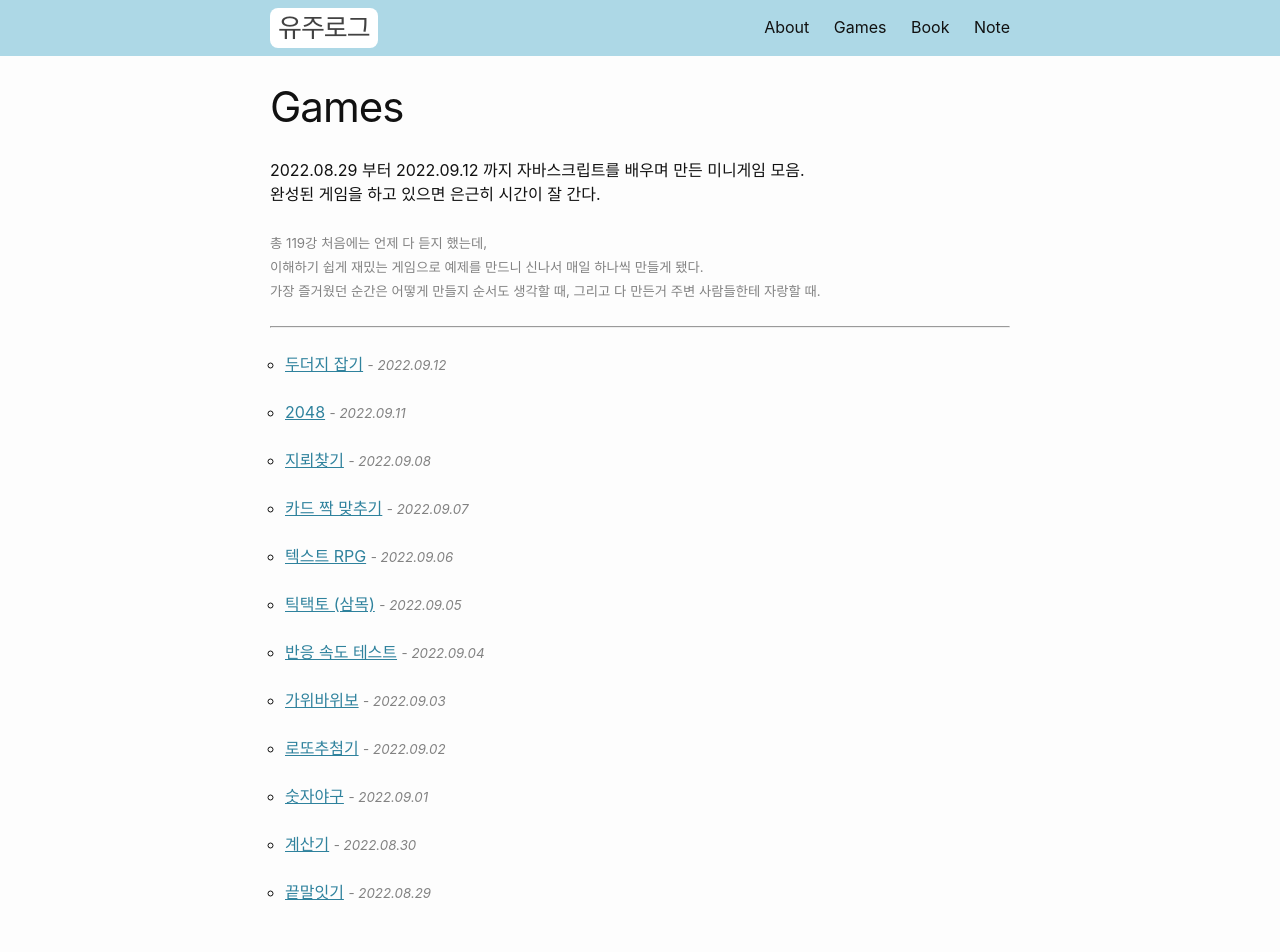
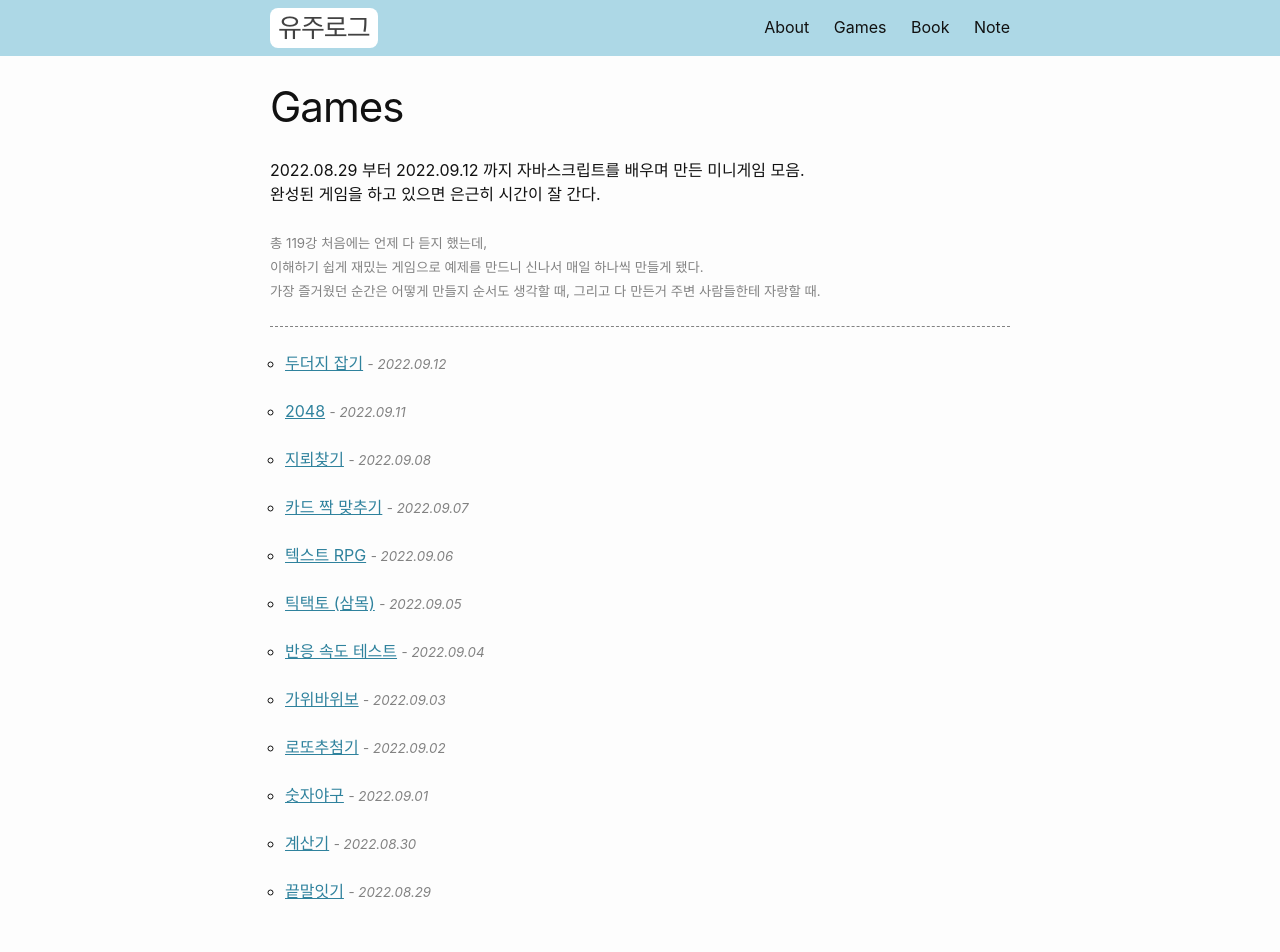
Before and after one commit to YUJOO-LEE/YUJOO-LEE.github.io, a Jekyll site: the page built from games.markdown, in a window 1280 px wide. Shown: the top 952 px of the page. Built offline with Jekyll 4.4.1, drawn with Linux system fonts in a browser that asks for light colours.

Commit message:
post 내부 hr 스타일 적용

```diff
--- a/_sass/minima/_base.scss
+++ b/_sass/minima/_base.scss
@@ -258,3 +258,12 @@ table {
     border: 1px solid $grey-color-light;
   }
 }
+
+
+/**
+ * Line
+ **/
+hr {
+  border: 0;
+  border-top: 1px dashed #828282;
+}
```
